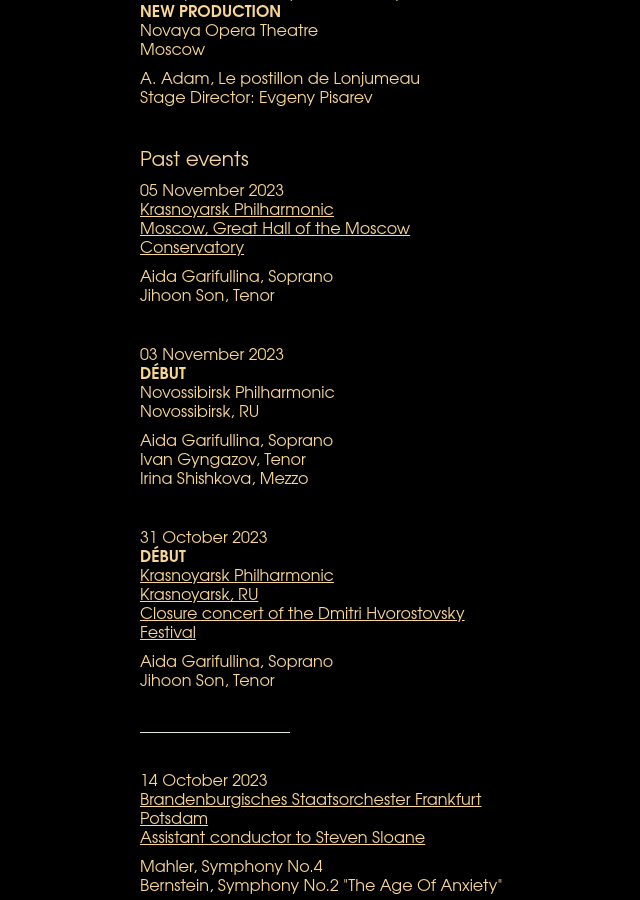
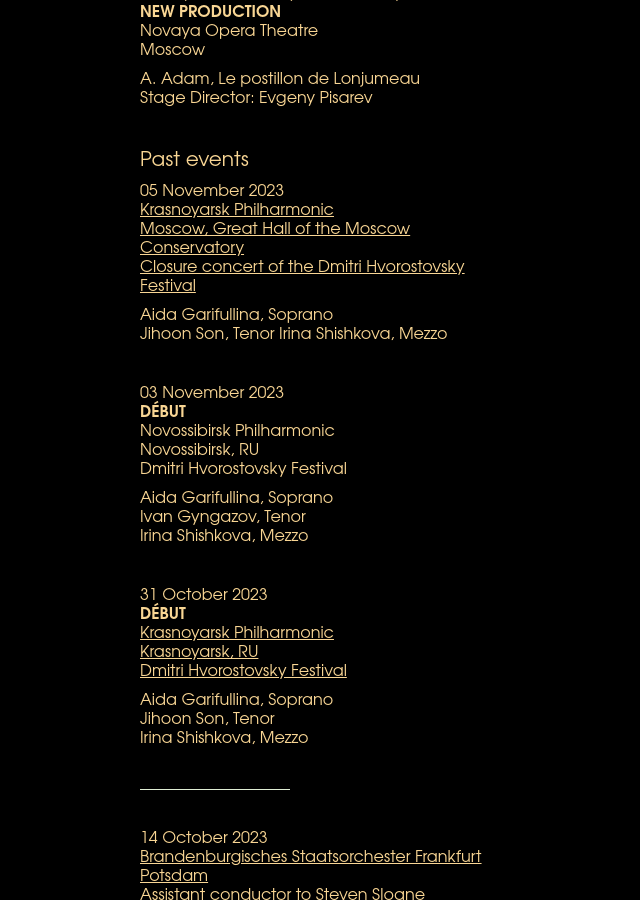
Before and after one commit to martincadoux/clementnonciaux.com, a Jekyll site: the page built from _pages/calendar.html, in a window 1280 px wide and 900 px high, scrolled down 1743 px. Shown: the whole window, without its empty margins (0-640 px from the left). Built offline with Jekyll 4.4.1, drawn with Linux system fonts in a browser that asks for light colours.

Commit message:
Update events.yml

```diff
--- a/_data/events.yml
+++ b/_data/events.yml
@@ -80,16 +80,20 @@
 - date: [2023-11-05]
   location: |-
     [Krasnoyarsk Philharmonic
-    Moscow, Great Hall of the Moscow Conservatory](https://meloman.ru/concert/bzk-2023-11-05/)
+    Moscow, Great Hall of the Moscow Conservatory
+    Closure concert of the Dmitri Hvorostovsky Festival](https://meloman.ru/concert/bzk-2023-11-05/)
   soloist: |-
     Aida Garifullina, Soprano
     Jihoon Son, Tenor
+    Irina Shishkova, Mezzo
 
 - date: [2023-11-03]
   location: |-
     **DÉBUT**
     Novossibirsk Philharmonic
     Novossibirsk, RU
+    Dmitri Hvorostovsky Festival
+
   soloist: |-
     Aida Garifullina, Soprano
     Ivan Gyngazov, Tenor
@@ -100,10 +104,11 @@
     **DÉBUT**
     [Krasnoyarsk Philharmonic
     Krasnoyarsk, RU
-    Closure concert of the Dmitri Hvorostovsky Festival](https://krasfil.ru/events/2862-Festival-iskusstv-KHvorostovskii-Aida-Garifullina-Son-CHi-KHun-Dirizher-Kleman-~?idEvent=16511)
+    Dmitri Hvorostovsky Festival](https://krasfil.ru/events/2862-Festival-iskusstv-KHvorostovskii-Aida-Garifullina-Son-CHi-KHun-Dirizher-Kleman-~?idEvent=16511)
   soloist: |-
     Aida Garifullina, Soprano
     Jihoon Son, Tenor
+    Irina Shishkova, Mezzo
 
 - date: [2023-10-14]
   location: |-
```
